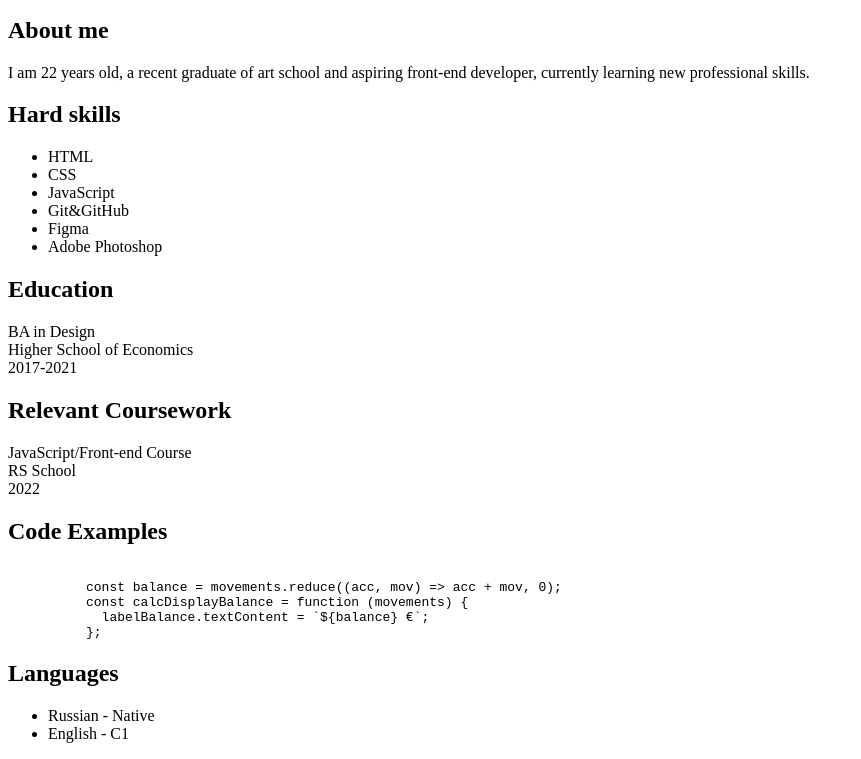
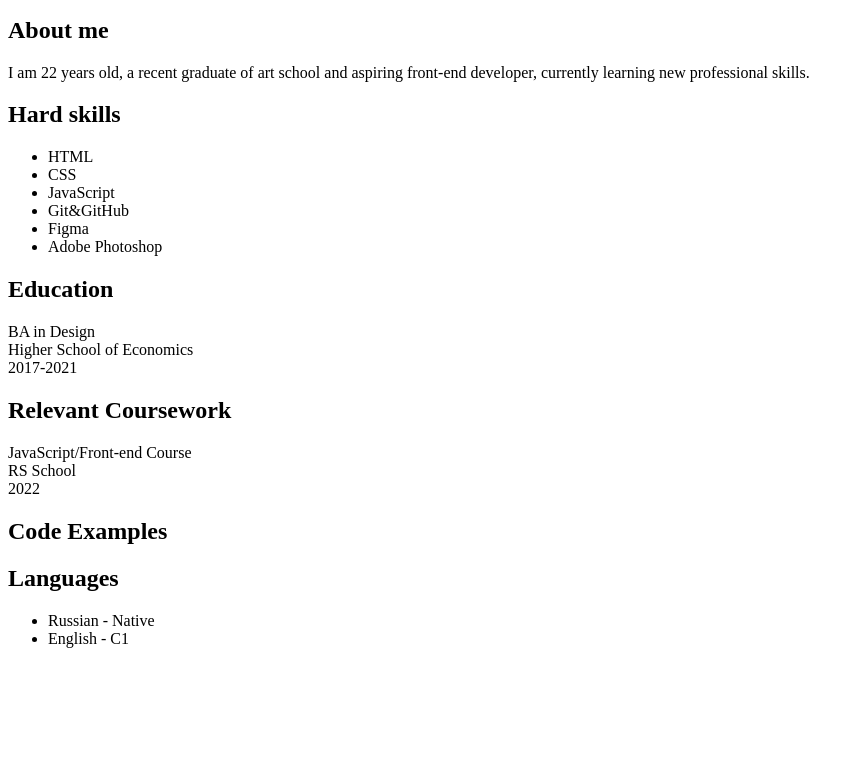
Before and after one commit to ycyngot/rsschool-cv, a plain HTML site: page index.html in a window 1280 px wide. Shown: the part 437-1196 px from the top of the page, without its empty margins (0-861 px from the left). After the commit the page ends 1101 px from the top, so only its background shows below. Drawn offline with Linux system fonts and the light colour scheme.

Commit message:
fix: fix encode

```diff
--- a/index.html
+++ b/index.html
@@ -95,11 +95,10 @@
 
         <section>
           <h2 id="code">Code Examples</h2>
-          <pre><code>
+          <!-- <pre><code>
           const balance = movements.reduce((acc, mov) =&gt; acc + mov, 0);
           const calcDisplayBalance = function (movements) {
-            labelBalance.textContent = `${balance} €`;
-          };</code></pre>
+            labelBalance.textContent = `${balance} €`;};</code></pre> -->
         </section>
         <section>
           <h2>Languages</h2>
```
